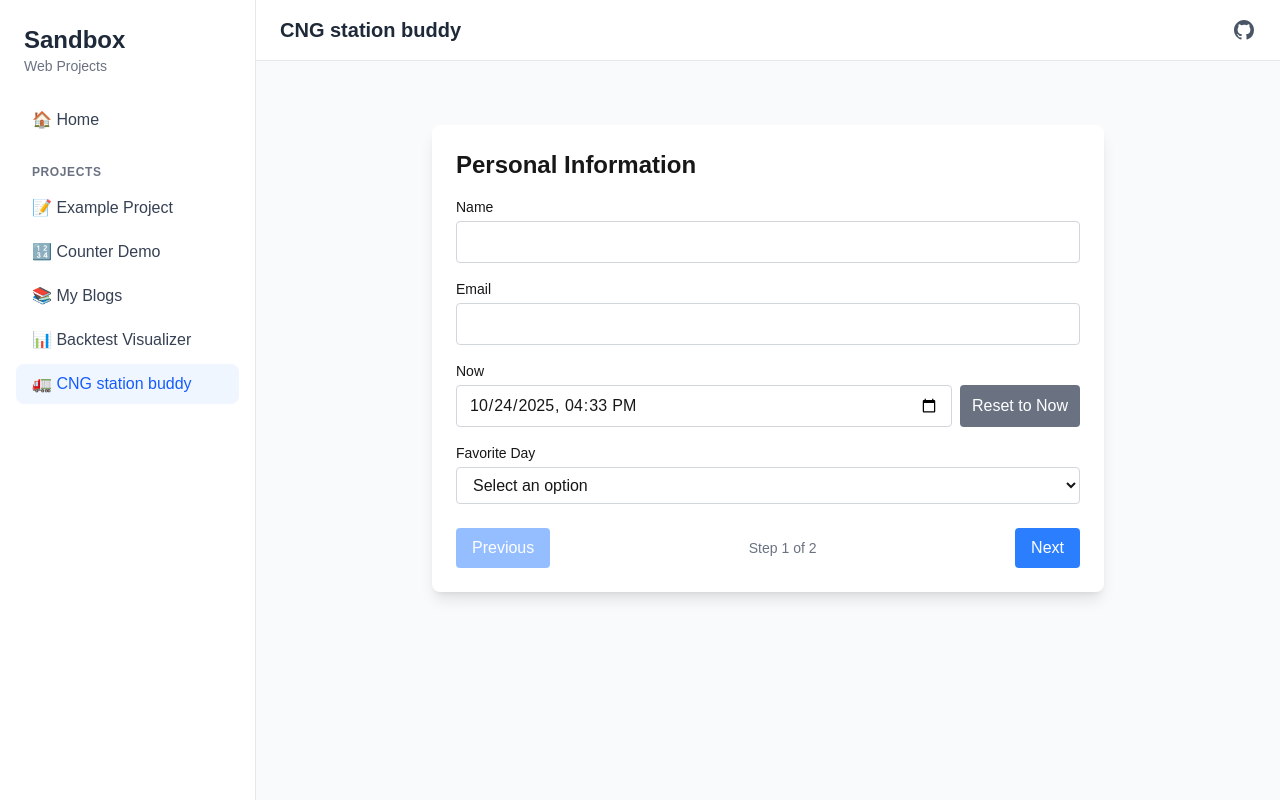
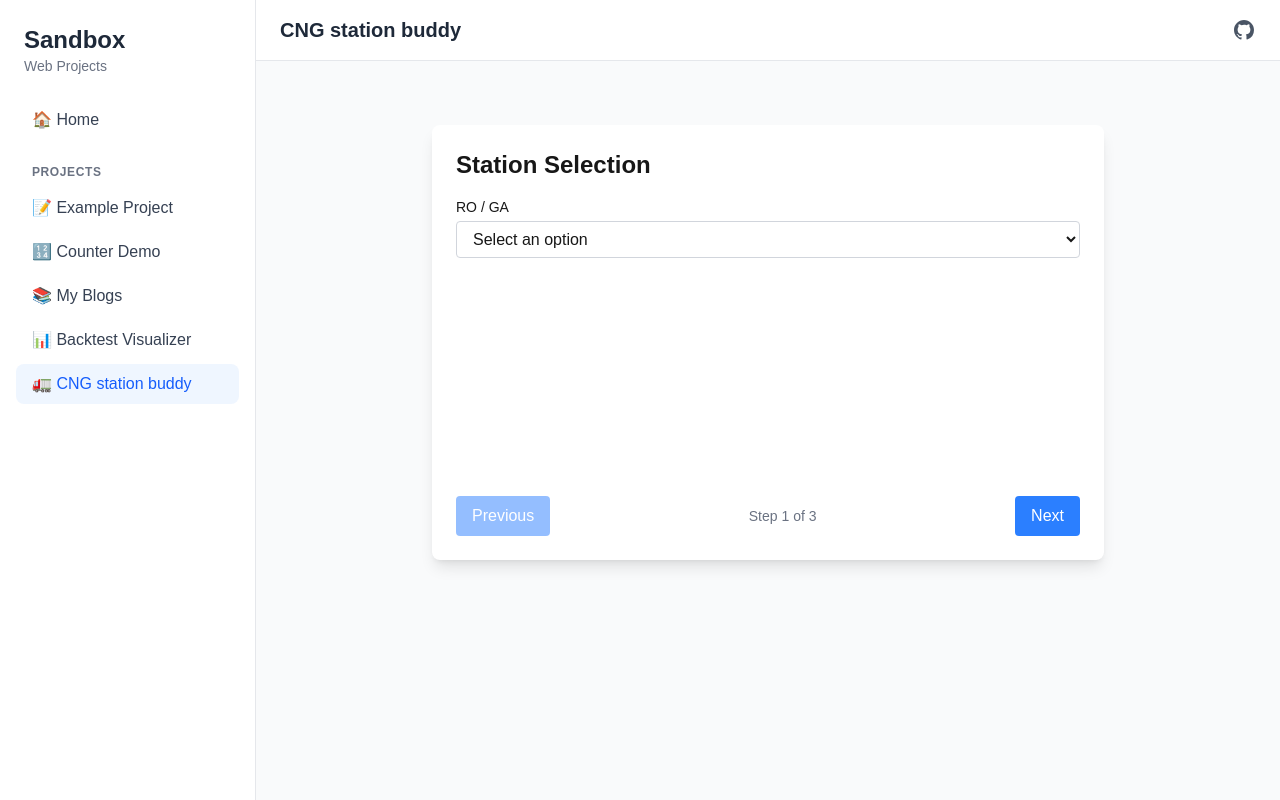
Before and after one commit to ishu9bansal/sandbox, a Next.js app: page /cng in a window 1280 px wide. Built offline with nearby package versions, Linux system fonts and the light colour scheme.

Commit message:
change the survey questions

```diff
--- /dev/null
+++ b/src/app/cng/constants.ts
@@ -0,0 +1,39 @@
+import { type Step } from "@/components/Survey/types";
+
+const STATIONS = [
+  "Narula Filling Station, Pathankot",
+  "Jhelum Fuels, Pathankot",
+  "Jeevo Ram, Pathankot",
+  "Bimla Filling Station, Samba",
+  "JKRTC Fuels, Jammu",
+  "Jammu Auto Aids, Jammu",
+  "Walia Filling Station",
+];
+
+export const steps: Step[] = [
+  {
+    id: "stationSelection",
+    title: "Station Selection",
+    fields: [
+      { id: "station", label: "RO / GA", type: "select", options: STATIONS },
+    ],
+  },
+  {
+    id: "initialDetails",
+    title: "Initial Readings",
+    fields: [
+      { id: "startTime", label: "Start Time", type: "datetime" },
+      { id: "initialVehicalPressure", label: "Initial Vehical Pressure (bar)", type: "text" },
+      { id: "initialMFMReading", label: "Initial MFM Reading (kg)", type: "text" },
+    ],
+  },
+  {
+    id: "finalDetails",
+    title: "Final Readings",
+    fields: [
+      { id: "endTime", label: "End Time", type: "datetime" },
+      { id: "finalVehicalPressure", label: "Final Vehical Pressure (bar)", type: "text" },
+      { id: "finalMFMReading", label: "Final MFM Reading (kg)", type: "text" },
+    ],
+  }
+];
--- a/src/app/cng/page.tsx
+++ b/src/app/cng/page.tsx
@@ -1,10 +1,7 @@
 "use client";
 
 import { Survey } from "@/components/Survey";
-import { type Step } from "@/components/Survey/types";
-
-// TODO: create steps for the CNG survey
-const steps: Step[] = [];
+import { steps } from "./constants";
 
 export default function CNGPage() {
   const handleSubmit = (data: any) => {
@@ -14,28 +11,8 @@ export default function CNGPage() {
   return (
     <div className="max-w-3xl mx-auto mt-10">
       <Survey
-        steps={[
-          {
-            id: "step1",
-            title: "Personal Information",
-            fields: [
-              { id: "name", label: "Name", type: "text" },
-              { id: "email", label: "Email", type: "text" },
-              { id: "now", label: "Now", type: "datetime" },
-              { id: "weekday", label: "Favorite Day", type: "select", options: ["Monday", "Tuesday", "Wednesday", "Thursday", "Friday", "Saturday", "Sunday"] },
-            ],
-          },
-          {
-            id: "step2",
-            title: "Survey Questions",
-            fields: [
-              { id: "satisfaction", label: "How satisfied are you?", type: "text" },
-              { id: "improvements", label: "What can we improve?", type: "text" },
-            ],
-          },
-        ]}
+        steps={steps}
         onSubmit={handleSubmit}
-        prefilledData={{ satisfaction: "Very Satisfied" }}
       />
     </div>
   );
--- a/src/components/Survey/CompletionScreen.tsx
+++ b/src/components/Survey/CompletionScreen.tsx
@@ -12,6 +12,8 @@ interface CompletionScreenProps {
     onRestart: () => void;
 }
 
+// TODO: make it compatible with StepContent, the title and buttons layout must be handled outside
+// TODO: add ability to customize the completion screen
 const CompletionScreen: React.FC<CompletionScreenProps> = ({
     submittedData,
     steps,
@@ -52,7 +54,7 @@ const CompletionScreen: React.FC<CompletionScreenProps> = ({
                         />
                     </svg>
                     <span className="text-green-600 dark:text-green-400">
-                        Survey Completed!
+                        Information Recorded!
                     </span>
                 </span>
             </h2>
@@ -84,7 +86,7 @@ const CompletionScreen: React.FC<CompletionScreenProps> = ({
                     onClick={onRestart}
                     className={`${buttonClassName} bg-green-500 hover:bg-green-600 dark:bg-green-600 dark:hover:bg-green-700`}
                 >
-                    Start New Survey
+                    Start New Entry
                 </button>
             </div>
         </>
--- a/src/components/Survey/FieldRenderer.tsx
+++ b/src/components/Survey/FieldRenderer.tsx
@@ -10,6 +10,8 @@ interface FieldRendererProps {
     onChange: (value: any) => void;
 }
 
+// TODO: add number field type
+// TODO: make it extensible for more field types in future
 const FieldRenderer: React.FC<FieldRendererProps> = ({ field, value, onChange }) => {
     switch (field.type) {
         case 'text':
--- a/src/components/Survey/index.tsx
+++ b/src/components/Survey/index.tsx
@@ -82,7 +82,8 @@ export const Survey: React.FC<SurveyProps> = ({
                 <>
                     <h2 className={titleClassName}>{currentStepData.title}</h2>
 
-                    <div className="mb-6">
+                    {/* make the card height consistent by defining a height here */}
+                    <div className="mb-6 h-[275px]">
                         <StepContent
                             step={currentStepData}
                             formData={formData}
```
